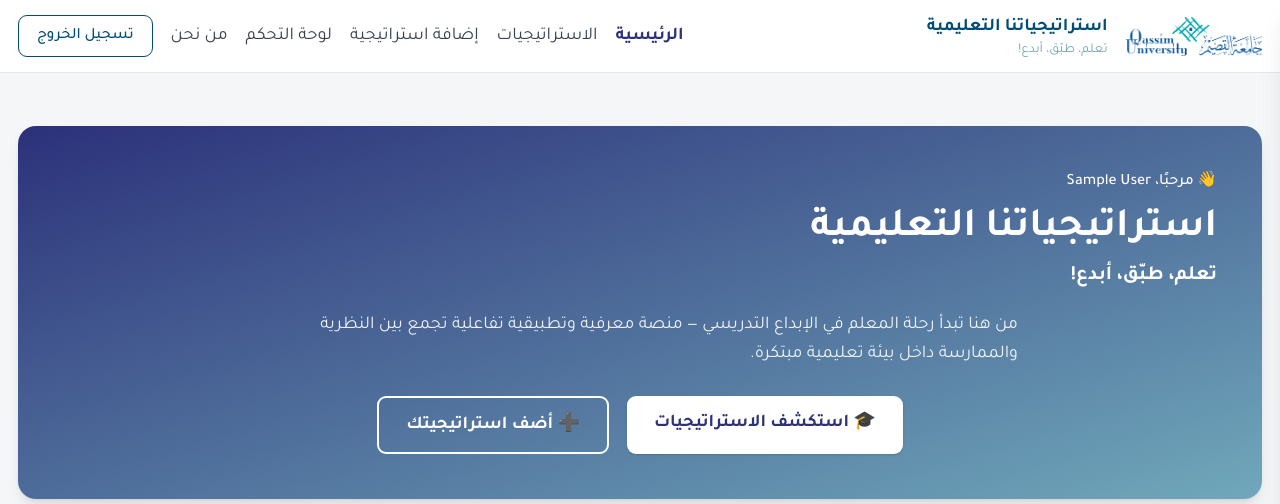
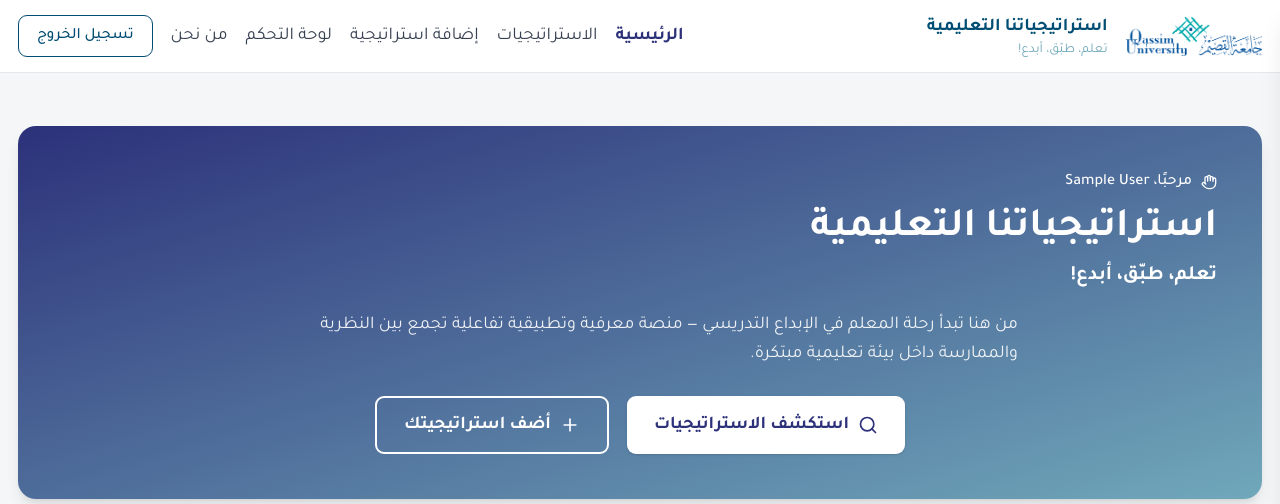
Before and after one commit to sarafalmohammadi/modern-teaching-strategies, a React (Vite) app: page /#/ in a window 1280 px wide. Shown: the top 504 px of the page. Built offline with nearby package versions, Linux system fonts and the light colour scheme; no server answers; sample sign-in values are in the browser's storage.

Commit message:
UI Update: replace emoji with Lucide icons + minor improvements

```diff
--- a/src/pages/Home.jsx
+++ b/src/pages/Home.jsx
@@ -1,6 +1,10 @@
 import { Link } from 'react-router-dom'
 import { useAuth } from '../firebase/AuthContext'
 import { BookOpen, Lightbulb, Target, Video, FileText, Brain } from 'lucide-react'
+import { Search, Plus } from "lucide-react";
+import { Hand } from "lucide-react";
+
+
 
 export default function Home() {
   const { user } = useAuth()
@@ -10,9 +14,11 @@ export default function Home() {
       {/* 🟣 القسم العلوي (Hero Section) */}
       <section className="rounded-2xl bg-gradient-to-br from-qassimIndigo to-qassimLight text-white p-10 shadow-lg mt-4">
         {user && (
-          <p className="text-sm mb-3 text-qassimYellow/90 font-medium">
-            👋 مرحبًا، {user.displayName || user.email}
+          <p className="text-sm mb-3 text-qassimYellow/90 font-medium flex items-center gap-2">
+  <Hand size={16} />
+  مرحبًا، {user.displayName || user.email}
 </p>
+
         )}
         <h1 className="text-4xl font-bold mb-2">استراتيجياتنا التعليمية</h1>
         <h2 className="text-lg font-semibold mb-4">تعلم، طبّق، أبدع!</h2>
@@ -22,16 +28,20 @@ export default function Home() {
         <div className="mt-6 flex flex-wrap justify-center gap-4">
           <Link
   to="/strategies"
-            className="px-6 py-3 bg-white text-qassimIndigo font-semibold rounded-lg shadow hover:bg-gray-100 transition"
+  className="px-6 py-3 bg-white text-qassimIndigo font-semibold rounded-lg shadow hover:bg-gray-100 transition flex items-center gap-2"
 >
-            🎓 استكشف الاستراتيجيات
+  <Search size={20} />
+  استكشف الاستراتيجيات
 </Link>
+
 <Link
   to="/submit"
-            className="px-6 py-3 border-2 border-white rounded-lg font-semibold hover:bg-white hover:text-qassimIndigo transition"
+  className="px-6 py-3 border-2 border-white rounded-lg font-semibold hover:bg-white hover:text-qassimIndigo transition flex items-center gap-2"
 >
-            ➕ أضف استراتيجيتك
+  <Plus size={20} />
+  أضف استراتيجيتك
 </Link>
+
         </div>
       </section>
 
--- a/src/pages/SubmitStrategy.jsx
+++ b/src/pages/SubmitStrategy.jsx
@@ -22,6 +22,7 @@ export default function SubmitStrategy() {
     teacherRole: "",
     studentRole: "",
     advantages: "",
+    disadvantages: "",
     situations: "",
     videoURL: "",
   });
@@ -63,6 +64,7 @@ export default function SubmitStrategy() {
             teacherRole: data.teacherRole || "",
             studentRole: data.studentRole || "",
             advantages: data.advantages || "",
+            disadvantages: data.disadvantages || "",
             situations: data.situations || "",
             videoURL: data.videoURL || "",
           });
@@ -238,6 +240,14 @@ export default function SubmitStrategy() {
         <Field label="دور المعلم" name="teacherRole" value={form.teacherRole} onChange={change} multiline required />
         <Field label="دور المتعلم" name="studentRole" value={form.studentRole} onChange={change} multiline required />
         <Field label="مميزاتها التربوية" name="advantages" value={form.advantages} onChange={change} multiline required />
+        <Field
+  label="عيوب الاستراتيجية"
+  name="disadvantages"
+  value={form.disadvantages}
+  onChange={change}
+  multiline
+  required
+/>
         <Field label="متى تُستخدم؟" name="situations" value={form.situations} onChange={change} multiline required />
 
         {/* References */}
```
Lines whose indentation alone changed are shown as unchanged.
